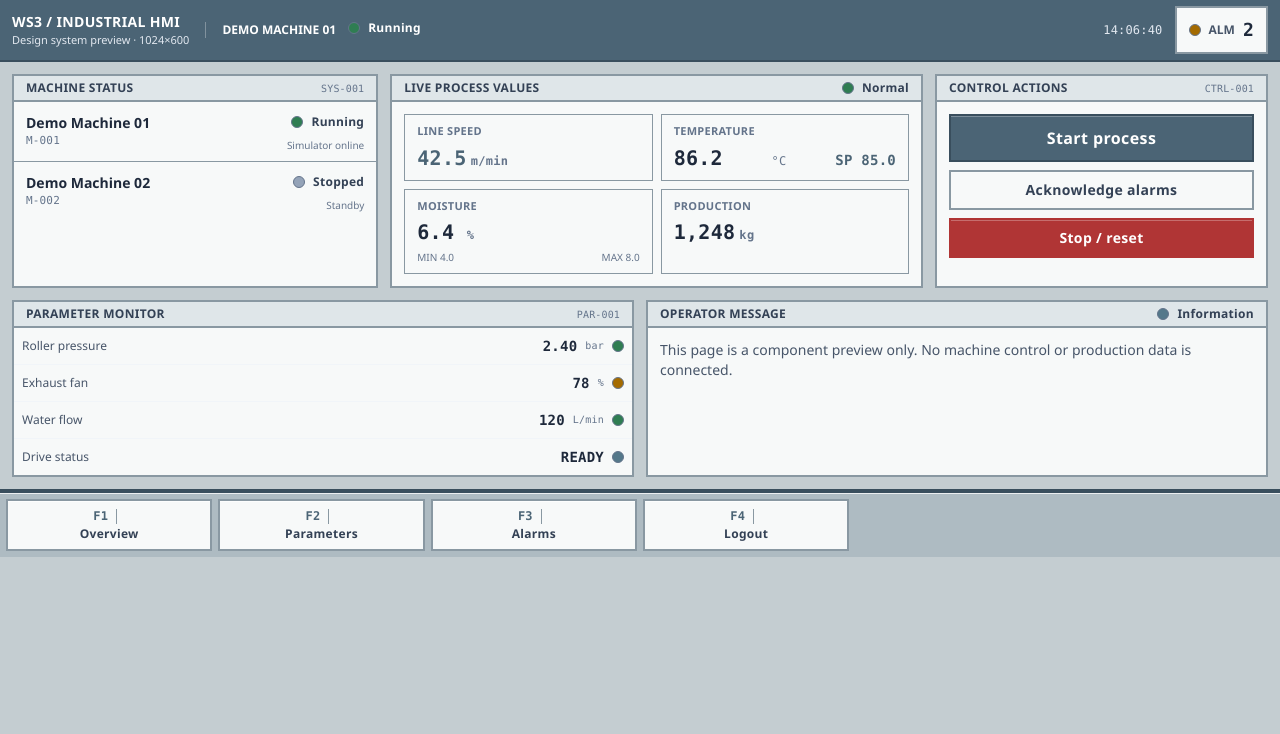
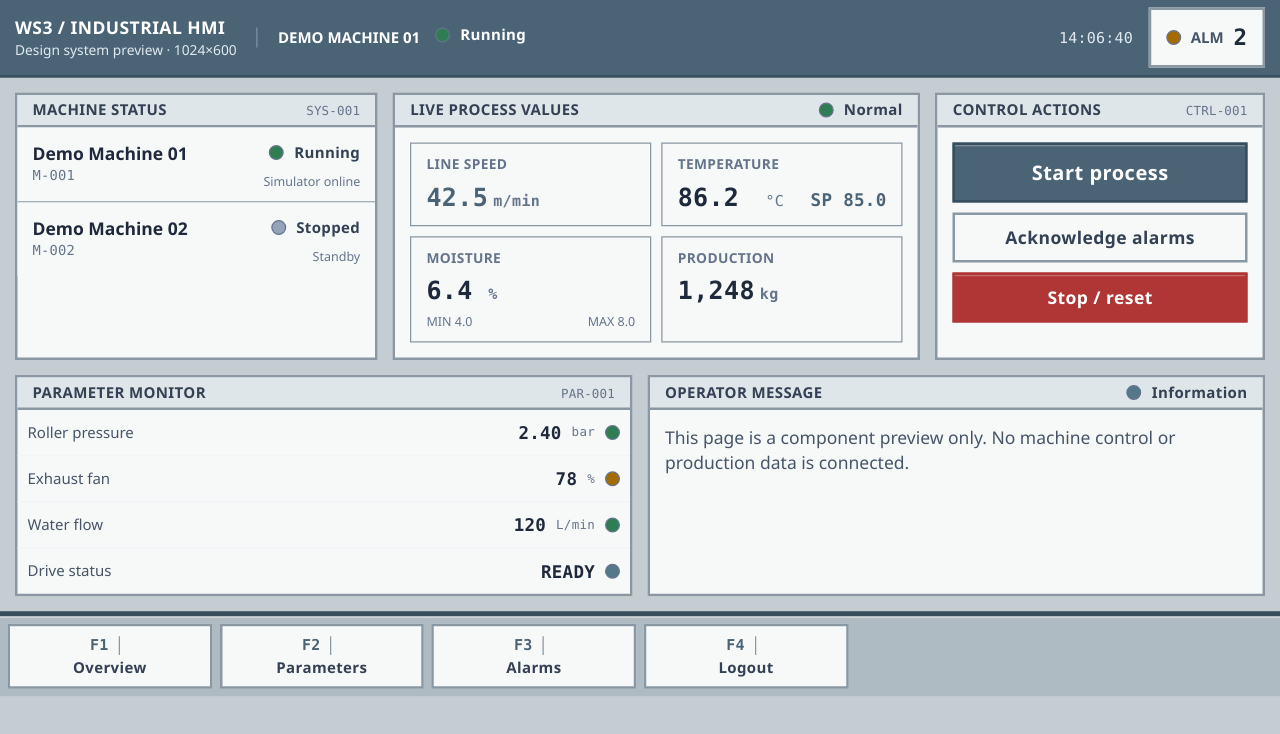
Before and after one commit to Tran-Tr-Khai/ws3-prod-sys, a React (Vite) app in the folder frontend/: page /setup in a window 1280 px wide. Shown: the top 734 px of the page. Built offline with nearby package versions, Linux system fonts and the light colour scheme; no server answers.

Commit message:
fix(hmi): set compensated default display scale

```diff
--- a/frontend/src/features/machines/ScouringAlarmPage.tsx
+++ b/frontend/src/features/machines/ScouringAlarmPage.tsx
@@ -47,7 +47,7 @@ export function ScouringAlarmPage() {
   const selectedEvent = filteredEvents.find((event) => event.eventId === selectedId) ?? filteredEvents[0] ?? null;
   const clearFilters = () => { setDate(''); setMachine(''); setBatch(''); setOperator(''); setEventType(''); setStatus(''); };
 
-  return <main className="h-screen min-h-[600px] overflow-hidden bg-navy text-slate-800 flex flex-col">
+  return <main className="h-full min-h-0 overflow-hidden bg-navy text-slate-800 flex flex-col">
     <HMIHeader variant="machine" title="WS3 / Scouring Alarm Log" subtitle="WS3 validation and operator events · Manual input source" machineName="SC-01" status={activeAlarms.length ? 'alarm' : 'info'} time={new Date().toLocaleTimeString('vi-VN')} />
     <div className="mx-2 mt-2 flex min-h-0 flex-1 flex-col overflow-hidden border-2 border-industrialDark bg-hmiConsole">
       <section className="flex-none border-b-2 border-industrialDark">
--- a/frontend/src/features/machines/ScouringHMIPage.tsx
+++ b/frontend/src/features/machines/ScouringHMIPage.tsx
@@ -77,7 +77,7 @@ export function ScouringHMIPage() {
     setSavedRecord(record);
   };
 
-  return <main className="h-screen min-h-[600px] overflow-hidden bg-navy text-slate-800 flex flex-col">
+  return <main className="h-full min-h-0 overflow-hidden bg-navy text-slate-800 flex flex-col">
     <HMIHeader variant="machine" title="WS3 / Scouring HMI" subtitle="Process: Scouring / 정련기 · Batch SC-260917-01 · Operator N. Tran" machineName="SC-01" status={machineStatus} time={new Date().toLocaleTimeString('vi-VN')} showStatus={false} />
     <div className="mx-2 mt-2 flex min-h-0 flex-1 flex-col overflow-hidden border-2 border-industrialDark bg-hmiConsole">
       <div className="grid min-h-0 flex-1 lg:grid-cols-[278px_minmax(0,1fr)]">
--- a/frontend/src/features/machines/ScouringHistoryPage.tsx
+++ b/frontend/src/features/machines/ScouringHistoryPage.tsx
@@ -42,7 +42,7 @@ export function ScouringHistoryPage() {
   const machines = [...new Set(records.map((record) => record.machine))];
   const statuses = [...new Set(records.map((record) => record.recordStatus ?? 'CONFIRMED'))];
 
-  return <main className="h-screen min-h-[600px] overflow-hidden bg-navy text-slate-800 flex flex-col">
+  return <main className="h-full min-h-0 overflow-hidden bg-navy text-slate-800 flex flex-col">
     <HMIHeader variant="machine" title="WS3 / Scouring History" subtitle="Digital operation records · Manual operator input" machineName="SC-01" status="info" time={new Date().toLocaleTimeString('vi-VN')} />
     <div className="mx-2 mt-2 flex min-h-0 flex-1 flex-col overflow-hidden border-2 border-industrialDark bg-hmiConsole">
       <section className="border-b-2 border-industrialDark">
--- a/frontend/src/styles/index.css
+++ b/frontend/src/styles/index.css
@@ -3,6 +3,7 @@
 @tailwind utilities;
 
 :root {
+  --hmi-scale: 1.25;
   font-family: "Segoe UI", Inter, ui-sans-serif, system-ui, sans-serif;
   color: #1f2937;
   background: #c4cdd1;
@@ -37,3 +38,19 @@ body {
     letter-spacing: 0.015em;
   }
 }
+/* Central HMI display scale: layout is authored at 80% viewport, then rendered at 125%. */
+#root {
+  width: calc(100vw / var(--hmi-scale));
+  height: calc(100vh / var(--hmi-scale));
+  min-height: calc(600px / var(--hmi-scale));
+  transform: scale(var(--hmi-scale));
+  transform-origin: top left;
+  overflow: hidden;
+}
+
+body {
+  overflow: hidden;
+}
+#root main.min-h-screen {
+  min-height: 100% !important;
+}
```
